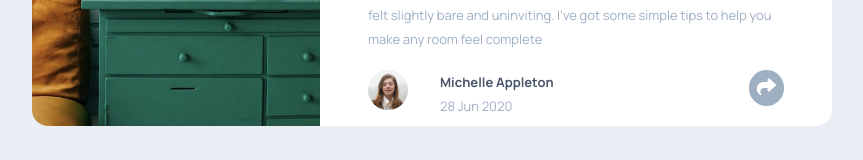
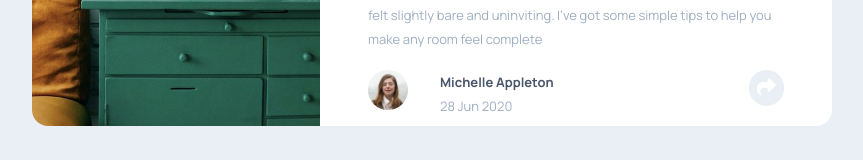
Before and after one commit to ashleywaudbydev/article-preview-component-master, a plain HTML site: page index.html in a window 1280 px wide. Shown: the part 429-589 px from the top of the page, without its empty margins (208-1071 px from the left). Drawn offline with nearby package versions, Linux system fonts and the light colour scheme; files that its build step writes are made by us from their sources.

Commit message:
Update _social.scss

```diff
--- a/scss/_social.scss
+++ b/scss/_social.scss
@@ -25,7 +25,7 @@
         align-items: center;
         border-radius: 50%;
         padding: 1.1rem;
-        background-color: $Grayis-Blue;
+        background-color: $Light-Grayish-Blue;
     }
 }
 .position-arrow{
```
